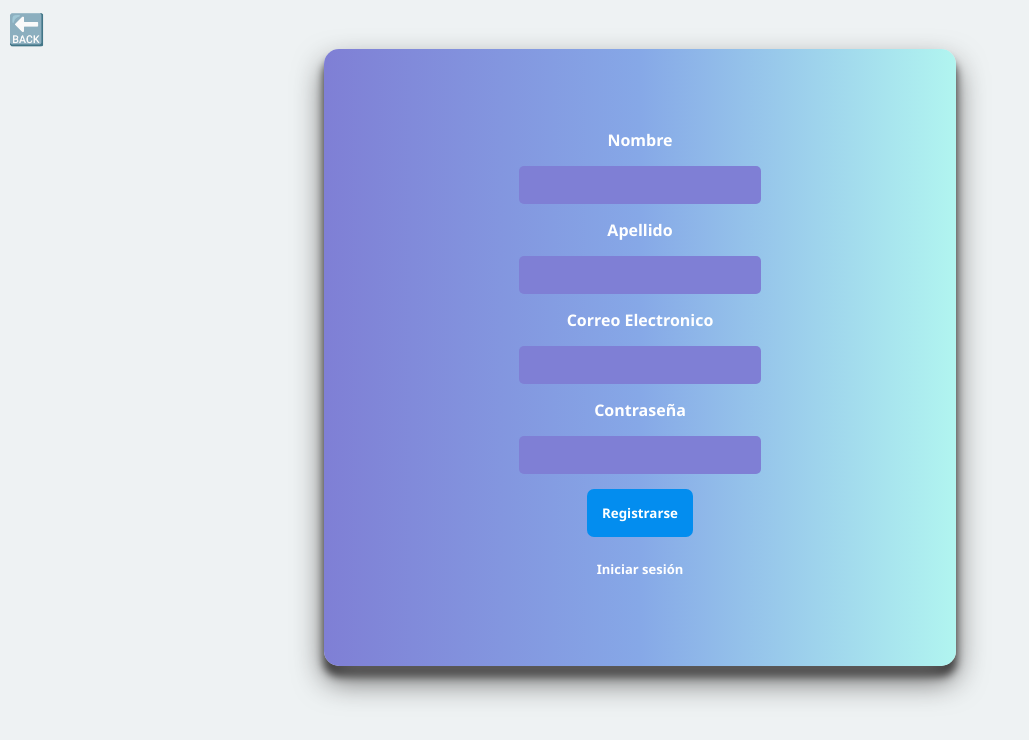
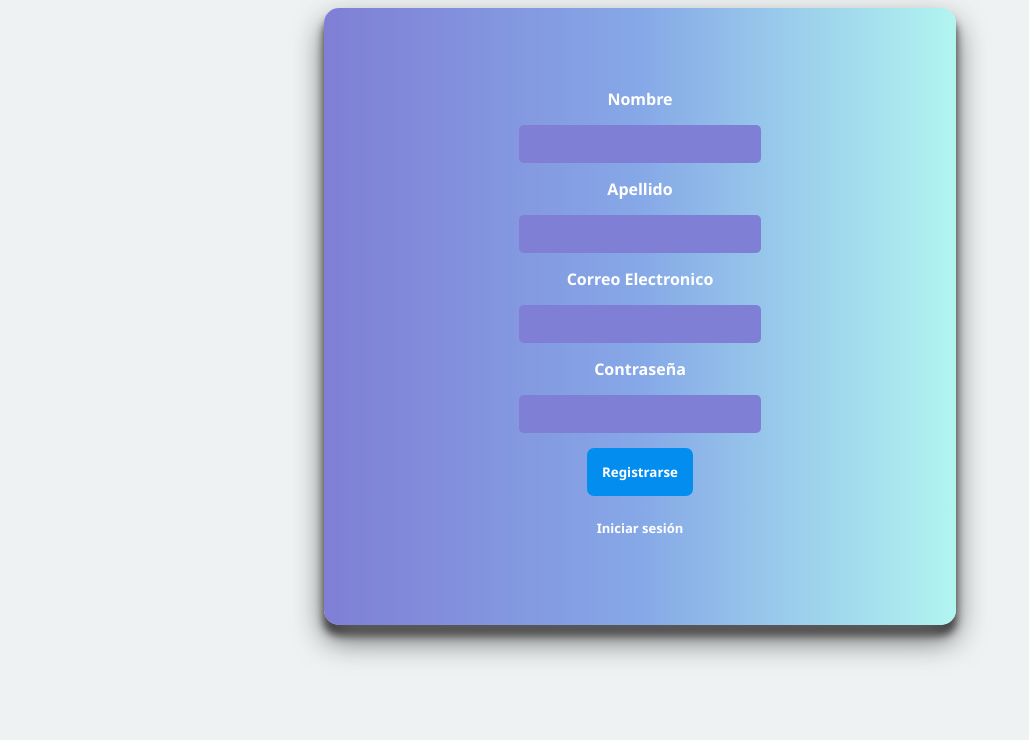
Before and after one commit to JesusM7/Crud, a website: page public/registro.html in a window 1280 px wide. Shown: the whole page, without its empty margins (0-1029 px from the left). Drawn offline with Linux system fonts and the light colour scheme.

Commit message:
back button innecesario

```diff
--- a/public/registro.html
+++ b/public/registro.html
@@ -8,7 +8,6 @@
     <title>registro</title>
 </head>
 <body>
-    <a class="back-button" href="/">🔙</a>
     <section class="container">
         <div class="register-container">
             <div action="#">
```
Also changed, not shown: public/login.html (+0 -1 lines).
